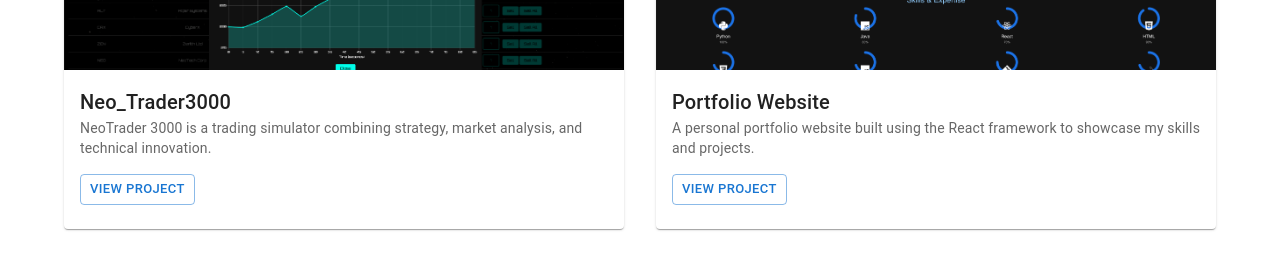
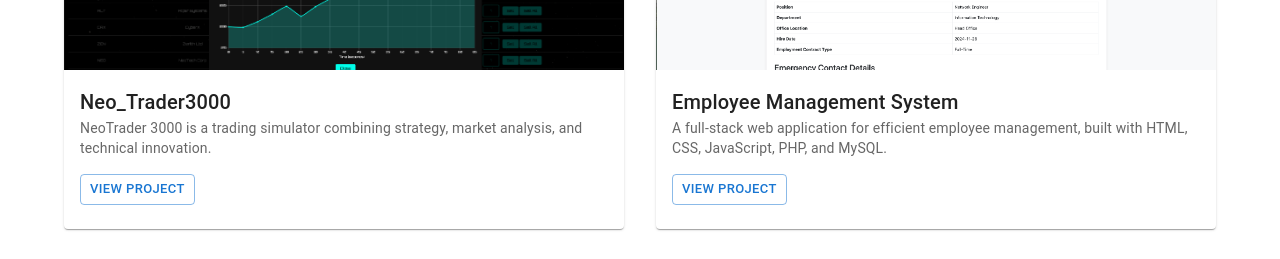
Before and after one commit to EliasL15/portfolio, a React (Create React App) app: page / in a window 1280 px wide. Shown: the part 3703-3962 px from the top of the page. Built offline with nearby package versions, Linux system fonts and the light colour scheme.

Commit message:
new project added

```diff
--- a/src/components/Projects.js
+++ b/src/components/Projects.js
@@ -8,6 +8,7 @@ import ultra from '../assets/ultra.png'
 import shorts from '../assets/shorts.png'
 import bakery from '../assets/bakery.png'
 import neo_trader from '../assets/neo_trader.png'
+import employee from '../assets/employee.png'
 
 const Projects = () => {
   const projects = [
@@ -16,6 +17,12 @@ const Projects = () => {
       description: "NeoTrader 3000 is a trading simulator combining strategy, market analysis, and technical innovation.",
       image: neo_trader,
       link: "https://eliasl15.github.io/NeoTrader_3000/intro.html"
+    },
+    {
+      title: "Employee Management System",
+      description: "A full-stack web application for efficient employee management, built with HTML, CSS, JavaScript, PHP, and MySQL.",
+      image: employee,
+      link: "https://github.com/EliasL15/Employee_Management_System"
     },
     {
       title: "Portfolio Website",
```
Also changed, not shown: src/assets/employee.png (added).
